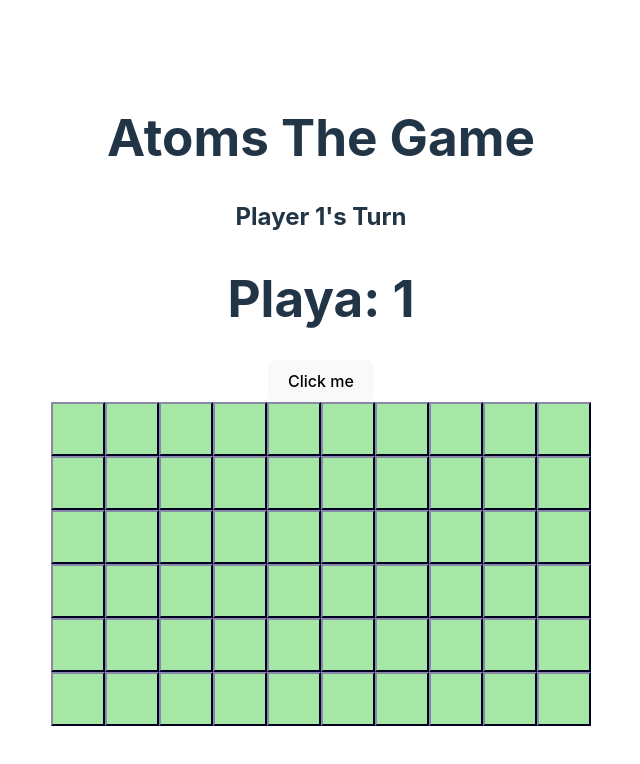
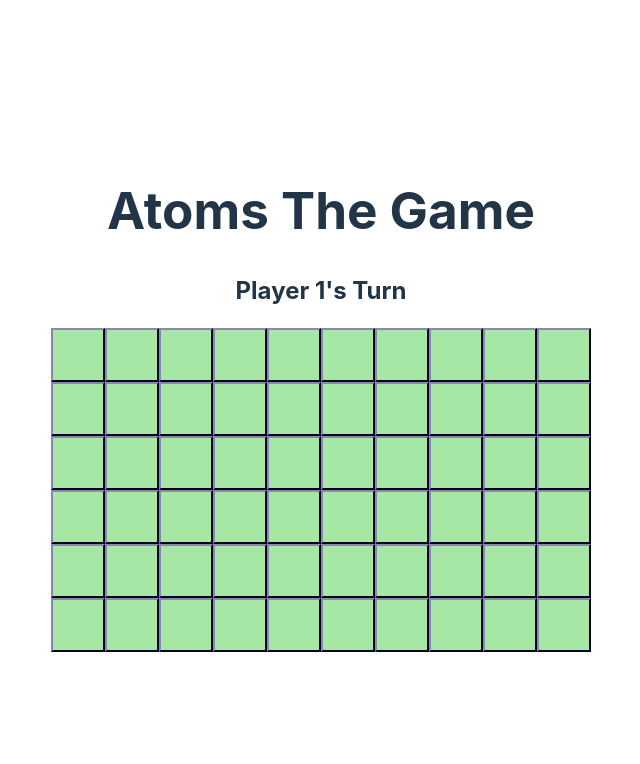
Before and after one commit to Lmasniuk/atoms-game, a React (Vite) app: page / in a window 1280 px wide. Shown: the top 764 px of the page, without its empty margins (319-959 px from the left). Built offline with nearby package versions, Linux system fonts and the light colour scheme.

Commit message:
More progress on player turn

```diff
--- a/src/components/Board/Board.tsx
+++ b/src/components/Board/Board.tsx
@@ -2,19 +2,13 @@ import "./Board.scss";
 
 import { NUMBER_OF_ROWS, NUMBER_OF_COLUMNS } from "../../gameConfig/gameConfig";
 
-import { useState, useContext } from "react";
+import { useState } from "react";
 import { Cell } from "../../types/Cell";
 
 import { createInitialCellState } from "../../utils/cellUtils";
 import BoardRow from "../BoardRow/BoardRow";
 
-import { GameStateContext } from "../../App";
-
-import { GameState } from "../../types/GameState";
 export default function Board() {
-    const gameContext = useContext(GameStateContext);
-
-    const { gameState, setGameState } = gameContext;
     const createInitialBoardState = (): Cell[][] => {
         const boardState: Cell[][] = [];
 
@@ -38,17 +32,7 @@ export default function Board() {
 
     const [boardState, setBoardState] = useState(initialBoardState);
 
-    const nextTurn = () => {
-        setGameState((prevState: GameState) => ({
-            ...prevState,
-            playersTurn: prevState.playersTurn === 1 ? 2 : 1,
-        }));
-    };
-
     return (
-        <>
-            <h1> Playa: {gameState.playersTurn}</h1>
-            <button onClick={nextTurn}>Click me</button>
         <div className="board">
             {boardState.map((boardRow, rowIndex) => {
                 return (
@@ -61,6 +45,5 @@ export default function Board() {
                 );
             })}
         </div>
-        </>
     );
 }
--- a/src/components/BoardCell/BoardCell.tsx
+++ b/src/components/BoardCell/BoardCell.tsx
@@ -1,4 +1,6 @@
 import "./BoardCell.scss";
+
+import { useContext } from "react";
 
 import SingleAtom from "../Atoms/SingleAtom";
 import DoubleAtoms from "../Atoms/DoubleAtoms";
@@ -7,6 +9,10 @@ import QuadrupleAtoms from "../Atoms/QuadrupleAtoms";
 
 const greenOutlineColor: string = "#c470b6";
 const greenFillColor: string = "#964388";
+
+import { GameStateContext } from "../../App";
+
+import { GameState } from "../../types/GameState";
 
 const atomSvgs = {
     0: <></>,
@@ -47,8 +53,13 @@ interface BoardCellProps {
 }
 
 export default function BoardCell({ cellData, setBoardState }: BoardCellProps) {
+    const gameContext = useContext(GameStateContext);
+
+    const { gameState, setGameState } = gameContext;
+
     const handleClick = () => {
         console.log(`Adding to cell (${cellData.row}, ${cellData.column})`);
+        nextTurn();
         //  update the state
         setBoardState((prevBoardState) => {
             // Create a copy of the board state
@@ -93,8 +104,16 @@ export default function BoardCell({ cellData, setBoardState }: BoardCellProps) {
                     }
                 }
             }
+
             return newBoardState;
         });
+    };
+
+    const nextTurn = () => {
+        setGameState((prevState: GameState) => ({
+            ...prevState,
+            playersTurn: prevState.playersTurn === 1 ? 2 : 1,
+        }));
     };
 
     return (
```
Lines whose indentation alone changed are shown as unchanged.
